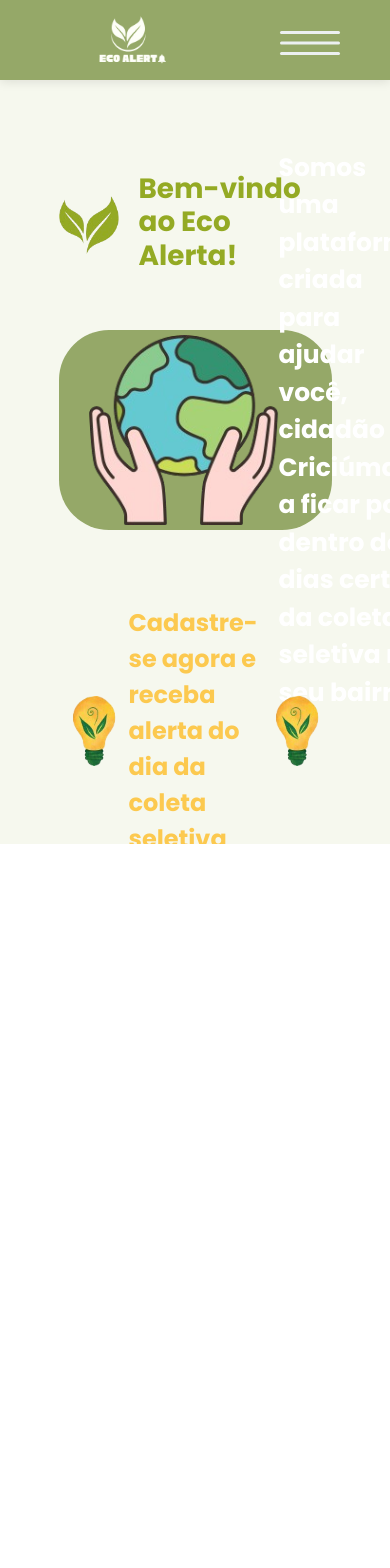
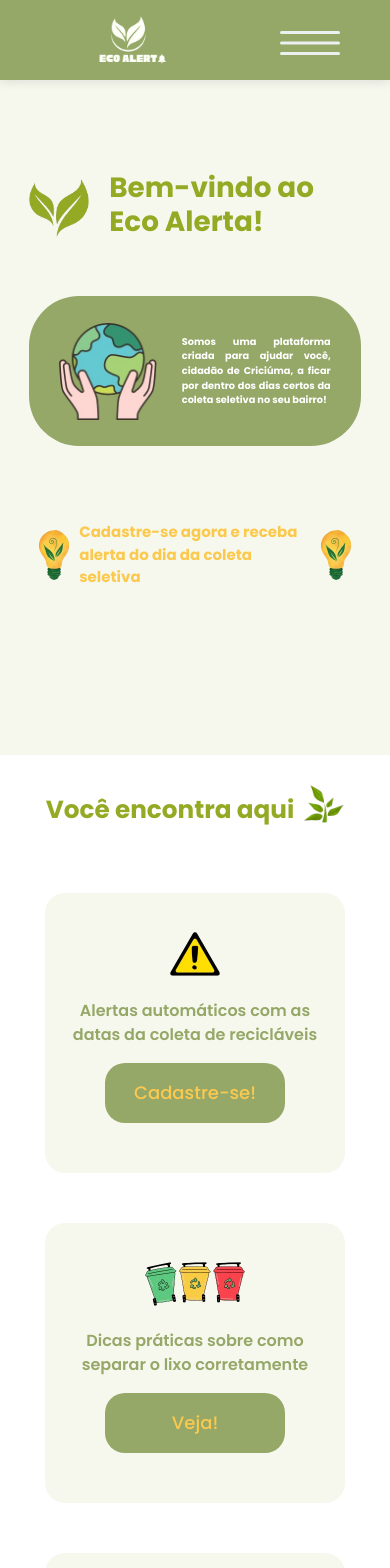
Before and after one commit to TCS-ADS-2025/EcoAlerta-Frontend, a React (Vite) app: page /about in a window 390 px wide. Shown: the top 1568 px of the page. Before the commit the page ends 844 px from the top, so only its background shows below. Built offline with nearby package versions, Linux system fonts and the light colour scheme.

Commit message:
feat: tela about responsiva

```diff
--- a/src/components/about/About.css
+++ b/src/components/about/About.css
@@ -1,6 +1,6 @@
 .main-container-1 {
   width: 100%;
-  height: 100%;
+  min-height: 100vh;
   background-color: #f6f8ee;
 
   display: flex;
@@ -10,7 +10,7 @@
 }
 
 .welcome-container {
-  width: 70%;
+  width: 80%;
   height: 100%;
 
   display: flex;
@@ -20,7 +20,6 @@
 }
 
 .welcome-title {
-  margin-top: 100px;
   margin-bottom: 50px;
 
   display: flex;
@@ -42,7 +41,7 @@
 span {
   background-color: #95a868;
   color: #ffff;
-  font-size: 25px;
+  font-size: 28px;
   font-weight: bold;
 
   width: 100%;
@@ -51,19 +50,20 @@ span {
   padding: 0 30px;
 
   display: flex;
-  justify-content: space-evenly;
+  justify-content: space-around;
   align-items: center;
+  text-align: justify;
 }
 
 #mundo-img {
-  height: 95%;
+  height: 90%;
   width: auto;
-  margin: 20px 0px;
+  padding-right: 25px;
 }
 
 .welcome-container p {
   color: #fcc94f;
-  font-size: 24px;
+  font-size: 25px;
   font-weight: bold;
   margin: 40px 0px;
   position: relative;
@@ -86,7 +86,7 @@ span {
 
 .main-container-2 {
   width: 100%;
-  height: 100%;
+  min-height: 100vh;
 
   display: flex;
   flex-direction: column;
@@ -116,8 +116,8 @@ span {
 .notice-grid {
   display: grid;
   grid-template-columns: 1fr 1fr;
-  margin: 40px 0px;
-  gap: 120px;
+  margin: 60px 0px;
+  gap: 200px 200px;
 }
 
 .notice-card .card-body {
@@ -144,3 +144,123 @@ span {
   height: 60px;
   border-radius: 20px;
 }
+
+/*responsividade*/
+
+/* Celulares - até 767px */
+@media screen and (max-width: 767px) {
+  .welcome-container {
+    width: 85%;
+  }
+
+  .main-container-1 {
+    min-height: 80vh;
+  }
+
+  span {
+    font-size: 2.5vw;
+
+    width: 100%;
+    height: 150px;
+  }
+
+  #mundo-img {
+    height: 65%;
+  }
+
+  .welcome-container p {
+    font-size: 15px;
+  }
+
+  .register-now img {
+    height: 50px;
+  }
+
+  .notice-grid {
+    grid-template-columns: 1fr;
+    gap: 50px;
+  }
+
+  .notice-card .card-body {
+    font-size: 16px;
+
+    width: 300px;
+    height: 280px;
+  }
+
+  .notice-card img {
+    height: 50px;
+  }
+
+  .btn-card {
+    font-size: 18px;
+    width: 180px;
+  }
+}
+
+/* Tablets*/
+@media screen and (min-width: 768px) and (max-width: 992px) {
+  .welcome-container {
+    width: 85%;
+  }
+
+  span {
+    font-size: 18px;
+
+    width: 100%;
+    height: 140px;
+  }
+
+  #mundo-img {
+    height: 65%;
+  }
+
+  .welcome-container p {
+    font-size: 15px;
+  }
+
+  .register-now img {
+    height: 50px;
+  }
+
+  .notice-grid {
+    gap: 100px;
+  }
+
+  .notice-card .card-body {
+    font-size: 16px;
+
+    width: 300px;
+    height: 280px;
+  }
+
+  .notice-card img {
+    height: 50px;
+  }
+
+  .btn-card {
+    font-size: 18px;
+    width: 180px;
+  }
+}
+
+@media screen and (min-width: 993px) and (max-width: 1200px) {
+  .welcome-container {
+    width: 80%;
+  }
+
+  span {
+    font-size: 20px;
+
+    width: 100%;
+    height: 200px;
+  }
+
+  #mundo-img {
+    height: 80%;
+  }
+
+  .welcome-container p {
+    font-size: 20px;
+  }
+}
--- a/src/components/about/About.tsx
+++ b/src/components/about/About.tsx
@@ -29,7 +29,7 @@ const About = (): ReactElement => {
           <span>
             <img id="mundo-img" src={mundo} alt="planeta terra" />
             Somos uma plataforma criada para ajudar você, cidadão de Criciúma,
-            <br />a ficar por dentro dos dias certos da coleta seletiva no seu
+            a ficar por dentro dos dias certos da coleta seletiva no seu
             bairro!
           </span>
 
--- a/src/index.css
+++ b/src/index.css
@@ -23,7 +23,8 @@
 html, body, #root {
   overflow-x: hidden;
   width: 100%;
-  height: 100%;
+  min-height: 100%;
+  display: flex;
 }
 
 .app-container {
```
